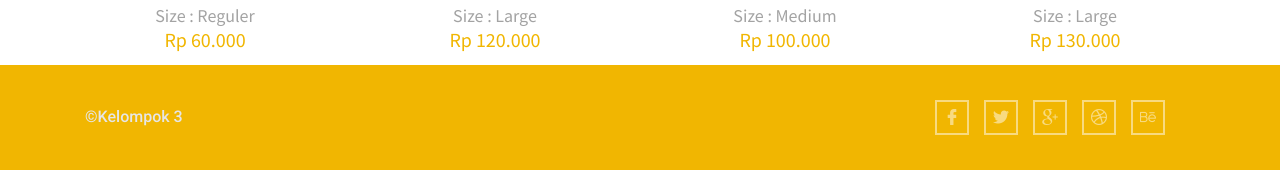
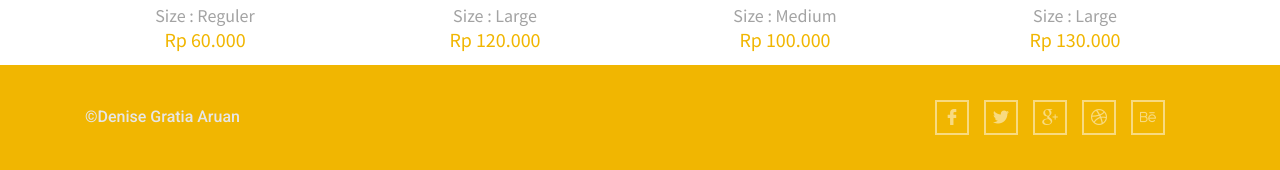
Before and after one commit to Denise-19/Project_Restaurant_CI3, a CodeIgniter app: page /restaurant/index.php/home/index in a window 1280 px wide. Shown: the part 2542-2712 px from the top of the page. Run offline with CodeIgniter, Linux system fonts and the light colour scheme; data comes from the database, SQL or seed files in the repository; some libraries are stand-ins or nearby versions; some web fonts are replaced.

Commit message:
first commit

```diff
--- a/application/views/home/footer.php
+++ b/application/views/home/footer.php
@@ -1,7 +1,7 @@
 <footer>
     <div class="copy-right">
         <div class="container">
-            <p><a target="_blank" >©Kelompok 3</a></p>
+            <p><a target="_blank">©Denise Gratia Aruan</a></p>
             <ul class="social-nav">
                 <li><a href="#"><i class="flaticon-facebook-logo"></i></a></li>
                 <li><a href="#"><i class="flaticon-twitter"></i></a></li>
@@ -18,7 +18,9 @@
 
 <script src="assets/js/jquery.min.js"></script>
 <!-- bootstrap -->
-	<script src="https://stackpath.bootstrapcdn.com/bootstrap/4.1.3/js/bootstrap.min.js" integrity="sha384-ChfqqxuZUCnJSK3+MXmPNIyE6ZbWh2IMqE241rYiqJxyMiZ6OW/JmZQ5stwEULTy" crossorigin="anonymous"></script>
+<script src="https://stackpath.bootstrapcdn.com/bootstrap/4.1.3/js/bootstrap.min.js"
+    integrity="sha384-ChfqqxuZUCnJSK3+MXmPNIyE6ZbWh2IMqE241rYiqJxyMiZ6OW/JmZQ5stwEULTy" crossorigin="anonymous">
+</script>
 <!-- bootstrap -->
 <script src="assets/js/owl.carousel.min.js"></script>
 <!-- slick slider  -->
--- a/application/views/home/header.php
+++ b/application/views/home/header.php
@@ -5,13 +5,14 @@
 <head>
     <meta charset="UTF-8">
     <meta name="viewport" content="width=device-width, initial-scale=1.0">
-	<title>Kelompok 3 - Rajanya FastFood</title>
+    <title>Rajanya FastFood</title>
     <!-- Favicon -->
     <link rel="shortcut icon" href="<?= base_url(); ?>assets/images/logo.png" sizes="32x32" type="image/x-icon">
     <link rel="icon" type="image/png" href="<?= base_url(); ?>assets/images/logo.png" sizes="32x32">
     <!-- include the site stylesheet -->
     <link href="<?= base_url(); ?>assets/font-awesome/css/font-awesome.min.css" rel="stylesheet">
-	<link rel="stylesheet" href="https://stackpath.bootstrapcdn.com/bootstrap/4.1.3/css/bootstrap.min.css" integrity="sha384-MCw98/SFnGE8fJT3GXwEOngsV7Zt27NXFoaoApmYm81iuXoPkFOJwJ8ERdknLPMO" crossorigin="anonymous">
+    <link rel="stylesheet" href="https://stackpath.bootstrapcdn.com/bootstrap/4.1.3/css/bootstrap.min.css"
+        integrity="sha384-MCw98/SFnGE8fJT3GXwEOngsV7Zt27NXFoaoApmYm81iuXoPkFOJwJ8ERdknLPMO" crossorigin="anonymous">
     <!-- main stylesheet -->
     <link rel="stylesheet" href="<?= base_url(); ?>assets/css/style.css">
     <!-- color stylesheet -->
```
Lines whose indentation alone changed are shown as unchanged.
